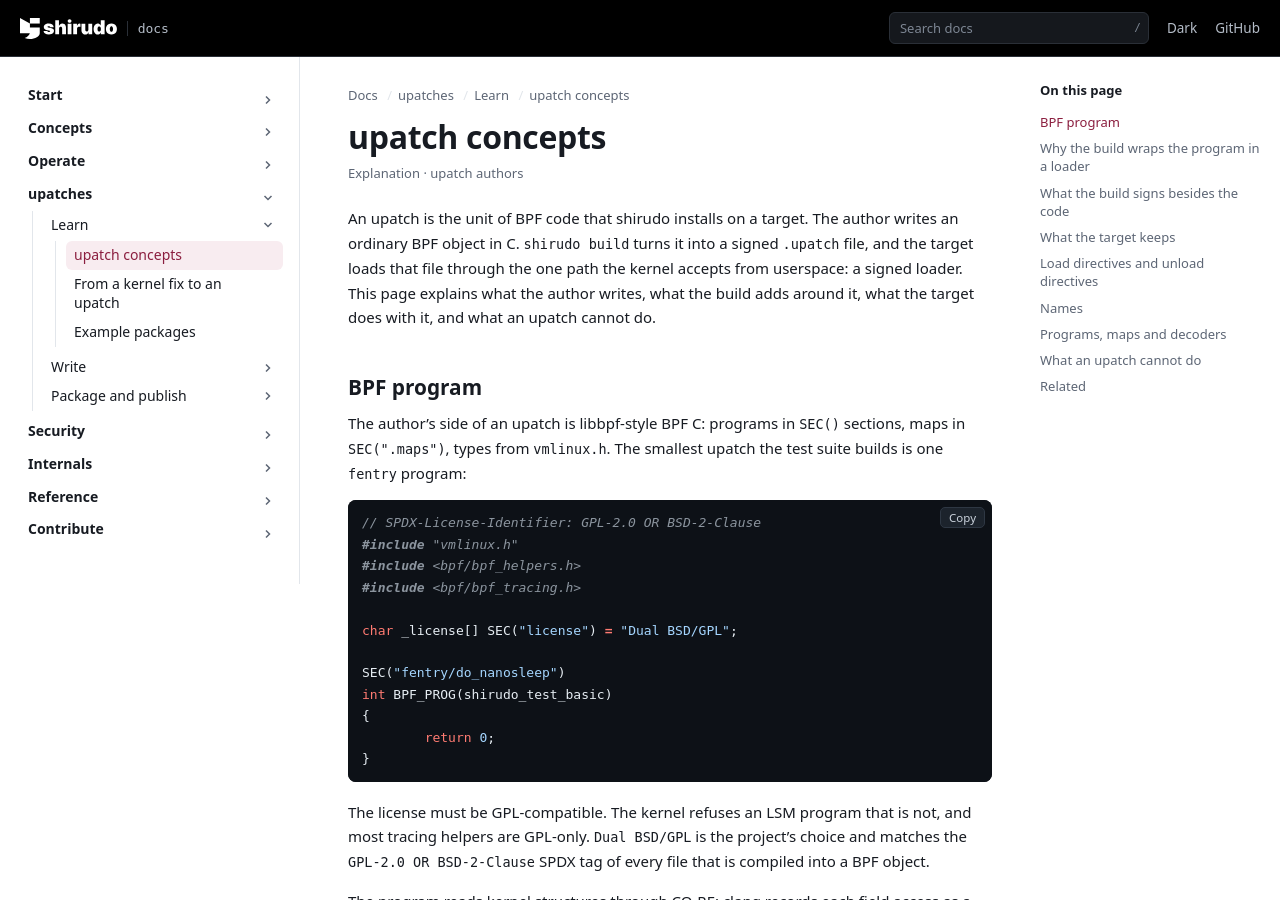
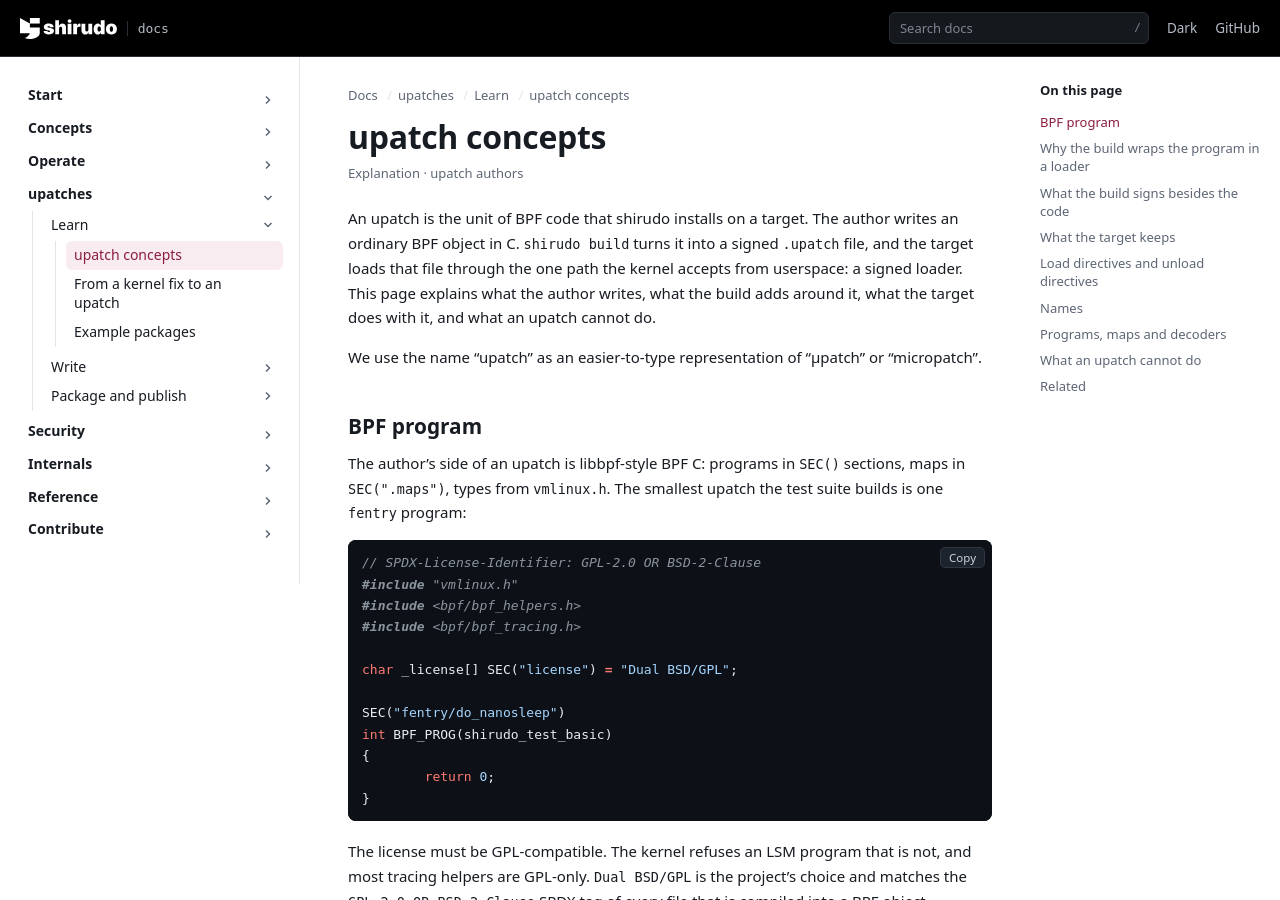
Before and after one commit to AliBashaSY/shirudo, a Sphinx documentation site: the page built from Documentation/upatches/learn/concepts.rst, in a window 1280 px wide and 900 px high. Built offline with Sphinx 7.4.7, drawn with Linux system fonts in a browser that asks for light colours; pages that are not in the unit, such as notebooks, are missing from menus.

Commit message:
docs: explain upatch=micropatch
Avoid people starting off with the misconception that the "u" might  represent "userspace".

Signed-off-by: Liz Rice <liz@lizrice.com>

```diff
--- a/Documentation/upatches/learn/concepts.rst
+++ b/Documentation/upatches/learn/concepts.rst
@@ -14,6 +14,9 @@ a signed ``.upatch`` file, and the target loads that file through the one
 path the kernel accepts from userspace: a signed loader. This page explains
 what the author writes, what the build adds around it, what the target does
 with it, and what an upatch cannot do.
+
+We use the name "upatch" as an easier-to-type representation of "µpatch" or
+"micropatch".
 
 BPF program
 -----------
```
Also changed, not shown: README.md (+1 -1 lines).
